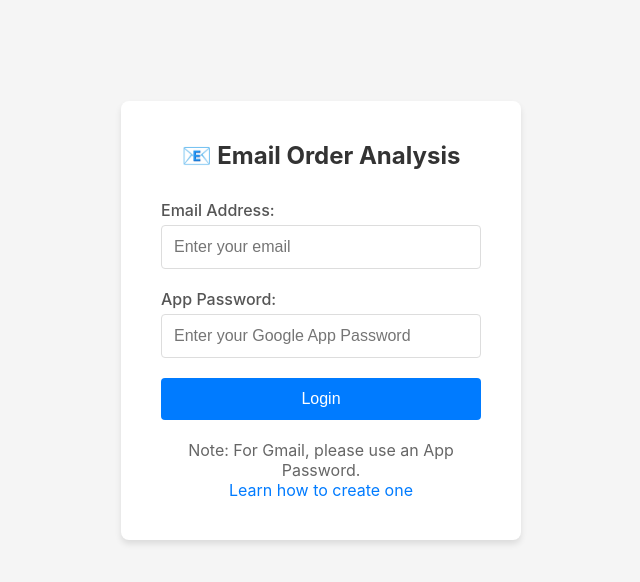
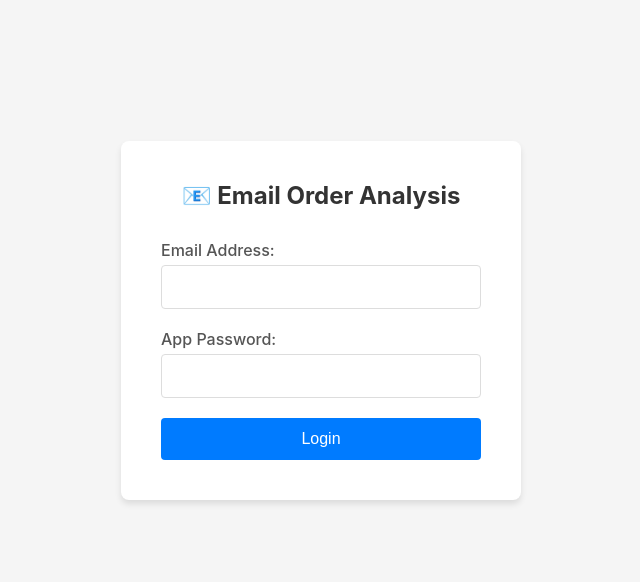
Before and after one commit to Gaurangityagi/Email_expense_tracker, a React (Create React App) app in the folder frontend/: page / in a window 1280 px wide. Shown: the top 582 px of the page, without its empty margins (319-959 px from the left). Built offline with nearby package versions, Linux system fonts and the light colour scheme; no server answers.

Commit message:
Update Login.js

```diff
--- a/frontend/src/components/Login.js
+++ b/frontend/src/components/Login.js
@@ -7,13 +7,16 @@
   const [loading, setLoading] = useState(false);
   const [error, setError] = useState('');
 
+  const API = process.env.REACT_APP_BACKEND_URL;
+  console.log("Login API:", API);
+
   const handleSubmit = async (e) => {
     e.preventDefault();
     setLoading(true);
     setError('');
 
     try {
-      const response = await axios.post('http://localhost:5000/login', {
+      const response = await axios.post(`${API}/login`, {
         email,
         password
       });
@@ -41,7 +44,6 @@
               type="email"
               value={email}
               onChange={(e) => setEmail(e.target.value)}
-              placeholder="Enter your email"
               required
             />
           </div>
@@ -52,7 +54,6 @@
               type="password"
               value={password}
               onChange={(e) => setPassword(e.target.value)}
-              placeholder="Enter your Google App Password"
               required
             />
           </div>
@@ -63,13 +64,6 @@
             {loading ? 'Connecting...' : 'Login'}
           </button>
         </form>
-
-        <div className="info">
-          <p>Note: For Gmail, please use an App Password.</p>
-          <a href="https://support.google.com/accounts/answer/185833?hl=en" target="_blank" rel="noopener noreferrer">
-            Learn how to create one
-          </a>
-        </div>
       </div>
     </div>
   );
```
